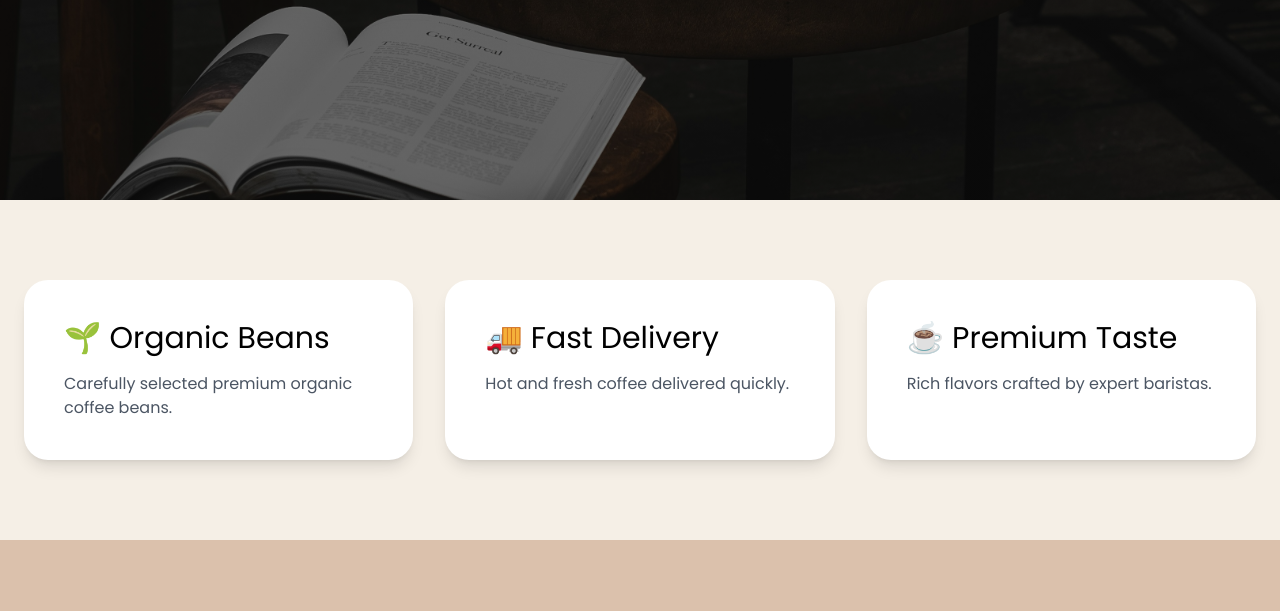
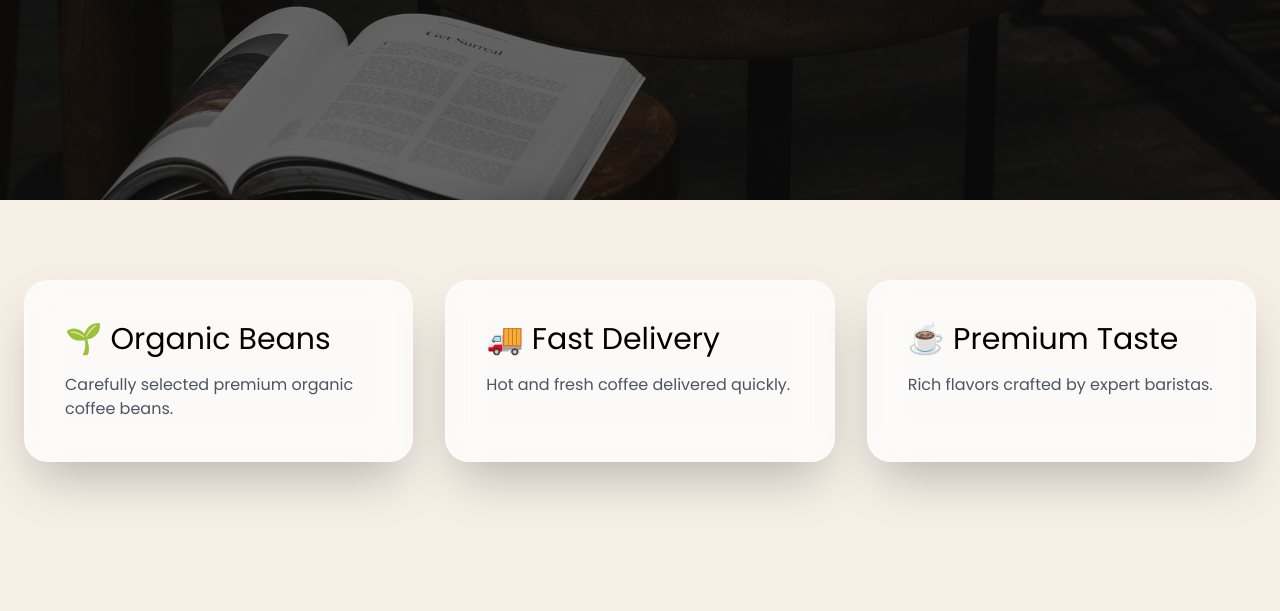
Before and after one commit to masudrananayeem/Cafe-Verse, a Flask app: page / in a window 1280 px wide. Shown: the part 600-1211 px from the top of the page. Run offline with Flask 3, Linux system fonts and the light colour scheme; some libraries are stand-ins or nearby versions.

Commit message:
update cards

```diff
--- a/templates/index.html
+++ b/templates/index.html
@@ -32,9 +32,7 @@
             <!-- Logo -->
             <a href="/" class="flex items-center group">
 
-        <img src="{{ url_for('static', filename='images/logo.png') }}"
-             alt="CafeVerse Logo"
-             class="h-11 w-auto object-contain scale-125
+                <img src="{{ url_for('static', filename='images/logo.png') }}" alt="CafeVerse Logo" class="h-11 w-auto object-contain scale-125
                     transition duration-300 group-hover:scale-150">
 
             </a>
@@ -65,8 +63,7 @@
             <!-- Right Side -->
             <div class="flex items-center gap-4">
 
-        <a href="/admin-login"
-           class="hidden md:block bg-amber-700 px-6 py-3 rounded-full
+                <a href="/admin-login" class="hidden md:block bg-amber-700 px-6 py-3 rounded-full
                   hover:bg-amber-800 duration-300 text-white">
 
                     Admin Login
@@ -165,7 +162,11 @@ url('/static/images/dashboard-1.jpg');">
 
             <div class="grid grid-cols-1 md:grid-cols-3 gap-8">
 
-                <div class="bg-white p-10 rounded-3xl shadow-lg hover:-translate-y-3 duration-300">
+                <div class="bg-white/70 backdrop-blur-lg
+                p-10 rounded-3xl shadow-2xl
+                border border-white/40
+                hover:scale-105 hover:-translate-y-4
+                duration-500">
 
                     <h3 class="text-3xl mb-4">🌱 Organic Beans</h3>
 
@@ -175,7 +176,11 @@ url('/static/images/dashboard-1.jpg');">
 
                 </div>
 
-                <div class="bg-white p-10 rounded-3xl shadow-lg hover:-translate-y-3 duration-300">
+                <div class="bg-white/70 backdrop-blur-lg
+                p-10 rounded-3xl shadow-2xl
+                border border-white/40
+                hover:scale-105 hover:-translate-y-4
+                duration-500">
 
                     <h3 class="text-3xl mb-4">🚚 Fast Delivery</h3>
 
@@ -185,7 +190,11 @@ url('/static/images/dashboard-1.jpg');">
 
                 </div>
 
-                <div class="bg-white p-10 rounded-3xl shadow-lg hover:-translate-y-3 duration-300">
+                <div class="bg-white/70 backdrop-blur-lg
+                p-10 rounded-3xl shadow-2xl
+                border border-white/40
+                hover:scale-105 hover:-translate-y-4
+                duration-500">
 
                     <h3 class="text-3xl mb-4">☕ Premium Taste</h3>
 
@@ -201,7 +210,39 @@ url('/static/images/dashboard-1.jpg');">
 
     </section>
 
+<section class="py-24">
 
+<div class="max-w-7xl mx-auto px-6
+grid md:grid-cols-2 gap-16 items-center">
+
+    <img src="https://images.unsplash.com/photo-1517248135467-4c7edcad34c4?w=1000"
+    class="rounded-[40px] shadow-2xl">
+
+    <div>
+
+        <h2 class="text-5xl font-bold mb-8 text-[#38220f]">
+            About CafeVerse
+        </h2>
+
+        <p class="text-gray-700 text-lg leading-9">
+
+            CafeVerse is a luxury coffee destination where tradition meets modern craftsmanship. Every cup is carefully brewed using premium beans sourced from around the world.
+
+        </p>
+
+        <button class="mt-8 bg-[#38220f]
+        text-white px-8 py-4 rounded-full
+        hover:scale-105 duration-300">
+
+            Learn More
+
+        </button>
+
+    </div>
+
+</div>
+
+</section>
     <!-- Popular Menu -->
 
     <section id="menu" class="py-20 bg-[#dbc1ac]">
@@ -348,8 +389,7 @@ url('/static/images/dashboard-1.jpg');">
                 <!-- Card 7 -->
                 <div class="bg-white rounded-3xl overflow-hidden shadow-xl hover:-translate-y-4 duration-300">
 
-    <img src="https://images.unsplash.com/photo-1517701550927-30cf4ba1f3d1?w=700"
-        class="h-72 w-full object-cover">
+                    <img src="/static/uploads/Caramel_Latte.jpg" class="h-72 w-full object-cover">
 
                     <div class="p-8">
 
@@ -418,6 +458,7 @@ url('/static/images/dashboard-1.jpg');">
     </section>
 
 
+
     <!-- Statistics -->
 
     <section class="py-20">
@@ -448,7 +489,22 @@ url('/static/images/dashboard-1.jpg');">
 
     </section>
 
+<section class="py-20">
 
+<h2 class="text-center text-5xl font-bold mb-16">
+Instagram Gallery
+</h2>
+
+<div class="grid grid-cols-4 md:grid-cols-3 gap-3">
+
+<img src="/static/images/back5.jpg" class="rounded-3xl hover:scale-105 duration-300">
+
+<img src="/static/images/back7.jpg" class="rounded-3xl hover:scale-105 duration-300">
+<img src="/static/images/back9.jpg" class="rounded-3xl hover:scale-105 duration-300">
+
+</div>
+
+</section>
     <!-- Footer -->
 
     <footer class="bg-[#1A120B] text-white">
```
Lines whose indentation alone changed are shown as unchanged.
